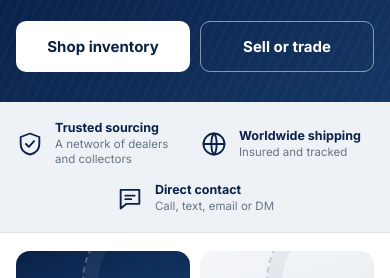
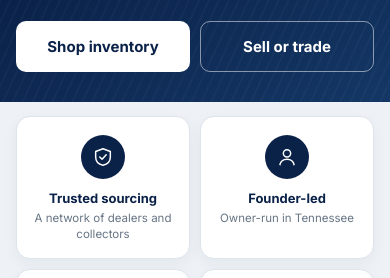
Before and after one commit to gfvault/gfvault.github.io, a plain HTML site: page index.html in a window 390 px wide. Shown: the part 490-768 px from the top of the page. Drawn offline with Linux system fonts and the light colour scheme; no server answers.

Commit message:
Redesign trust strip as four cards; add Founder-led
Co-Authored-By: Claude Sonnet 5.5 <noreply@anthropic.com>
Claude-Session: https://claude.ai/code/session_01MNRxUaacVHhxkSiokn1GVp

```diff
--- a/index.html
+++ b/index.html
@@ -13,7 +13,7 @@
 <link rel="preconnect" href="https://fonts.googleapis.com">
 <link rel="preconnect" href="https://fonts.gstatic.com" crossorigin>
 <link href="https://fonts.googleapis.com/css2?family=Inter:wght@400;500;600;700&display=swap" rel="stylesheet">
-<link rel="stylesheet" href="style.css?v=64ea5955">
+<link rel="stylesheet" href="style.css?v=f1f2c290">
 </head>
 <body>
 <header class="top">
@@ -34,6 +34,7 @@
   </div></div>
   <div class="trust"><div class="wrap trustin">
     <div><svg viewBox="0 0 24 24" aria-hidden="true"><path d="M12 3 4 6v6c0 5 3.400 8 8 9 4.600-1 8-4 8-9V6z"/><path d="m8.500 12 2.500 2.500 4.500-5"/></svg><span><b>Trusted sourcing</b>A network of dealers and collectors</span></div>
+    <div><svg viewBox="0 0 24 24" aria-hidden="true"><circle cx="12" cy="8" r="4"/><path d="M4 21c1-4.5 4-6.5 8-6.5s7 2 8 6.5"/></svg><span><b>Founder-led</b>Owner-run in Tennessee</span></div>
     <div><svg viewBox="0 0 24 24" aria-hidden="true"><circle cx="12" cy="12" r="9"/><path d="M3 12h18M12 3c3 3 3 15 0 18M12 3c-3 3-3 15 0 18"/></svg><span><b>Worldwide shipping</b>Insured and tracked</span></div>
     <div><svg viewBox="0 0 24 24" aria-hidden="true"><path d="M4 5h16v12H9l-5 4z"/><path d="M8 10h8M8 13h5"/></svg><span><b>Direct contact</b>Call, text, email or DM</span></div>
   </div></div>
--- a/style.css
+++ b/style.css
@@ -24,7 +24,7 @@ nav a.on{background:var(--navy);color:#fff}
 .dialwrap{justify-self:center;width:min(100%,390px);aspect-ratio:1;border-radius:50%;display:grid;place-items:center;border:1px solid rgba(255,255,255,.16);box-shadow:0 0 0 26px rgba(255,255,255,.035)}
 .dialwrap img{width:88%;filter:drop-shadow(0 22px 34px rgba(0,0,0,.5))}
 .trust{background:var(--ice);border-bottom:1px solid #dde4ec}
-.trustin{display:grid;grid-template-columns:repeat(3,1fr);gap:16px;padding-top:18px;padding-bottom:18px}
+.trustin{display:grid;grid-template-columns:repeat(4,1fr);gap:16px;padding-top:18px;padding-bottom:18px}
 .trustin div{display:flex;gap:11px;align-items:center}
 svg[aria-hidden]{width:28px;height:28px;flex:none;fill:none;stroke:var(--navy);stroke-width:1.600;stroke-linecap:round;stroke-linejoin:round}
 .trust span{font-size:12.500px;color:var(--slate);line-height:1.35}.trust b{display:block;color:var(--navy);font-size:14px}
@@ -111,7 +111,6 @@ footer p{font-size:13px;margin:6px 0}
   .menu{display:block}nav{display:none;position:absolute;top:100%;left:0;right:0;background:#fff;flex-direction:column;padding:8px 14px 14px;border-bottom:1px solid #dde4ec;box-shadow:0 16px 30px rgba(10,33,72,.15)}.top.open nav{display:flex}.top.open nav a{font-size:16px;padding:12px 14px}
   .heroin{grid-template-columns:1fr;text-align:center;padding-top:26px;padding-bottom:30px;gap:0}.dialwrap{order:-1;width:176px;margin:12px 0 22px;box-shadow:0 0 0 12px rgba(255,255,255,.04)}.sub{margin:0 auto}.heroin .btns{justify-content:center}.heroin .btn{flex:1}
   .trustin,.tiles,.brands{grid-template-columns:1fr 1fr}.trustin{gap:14px 10px}.trust b{font-size:12.5px}.trust span{font-size:11.5px}
-  .trustin div:last-child{grid-column:1/-1;justify-self:center}
   .tiles{gap:10px;padding-top:18px}.tile{min-height:150px;padding:30px 15px 15px}.tile span{font-size:25px}.tile p{font-size:13px}
   .steps,.cols{grid-template-columns:1fr;gap:10px}.sec,.tiles+.sec{padding:24px 0}.brands button{padding:18px 4px;font-size:12.5px}
   .split{grid-template-columns:1fr;gap:16px}
@@ -145,7 +144,6 @@ body{min-height:100vh;display:flex;flex-direction:column}main{flex:1}
 @media (min-width:761px) and (max-width:1023px){
   #featured,#homesoldgrid{grid-template-columns:1fr 1fr}
   .trustin,.tiles{grid-template-columns:1fr 1fr}.tile{min-height:150px;padding-top:30px}
-  .trustin div:last-child{grid-column:1/-1;justify-self:center}
   .hero h1{font-size:38px}.dialwrap{width:min(100%,290px);box-shadow:0 0 0 16px rgba(255,255,255,.035)}
   .steps{grid-template-columns:1fr}
 }
@@ -156,3 +154,10 @@ body{min-height:100vh;display:flex;flex-direction:column}main{flex:1}
 
 .hid{color:inherit;text-decoration:none;cursor:text}
 #portal{display:block;width:100%;height:calc(100vh - 74px);min-height:560px;border:0;background:#f6f8fa}
+
+/* trust strip: four matching cards */
+.trustin{gap:12px;padding-top:20px;padding-bottom:20px}
+.trustin div{flex-direction:column;justify-content:flex-start;text-align:center;gap:6px;background:#fff;border:1px solid #dde4ec;border-radius:var(--r);padding:18px 10px 16px;box-shadow:0 4px 14px rgba(10,33,72,.05)}
+.trustin div svg{box-sizing:content-box;width:22px;height:22px;flex:none;padding:11px;margin-bottom:4px;border-radius:50%;background:var(--navy);stroke:#fff}
+.trust .trustin b{font-size:14px;margin-bottom:3px}.trust .trustin span{font-size:12.5px;line-height:1.4}
+@media (max-width:760px){.trustin{gap:10px;padding-top:14px;padding-bottom:14px}.trust .trustin b{font-size:13px}.trust .trustin span{font-size:11.5px}}
```
